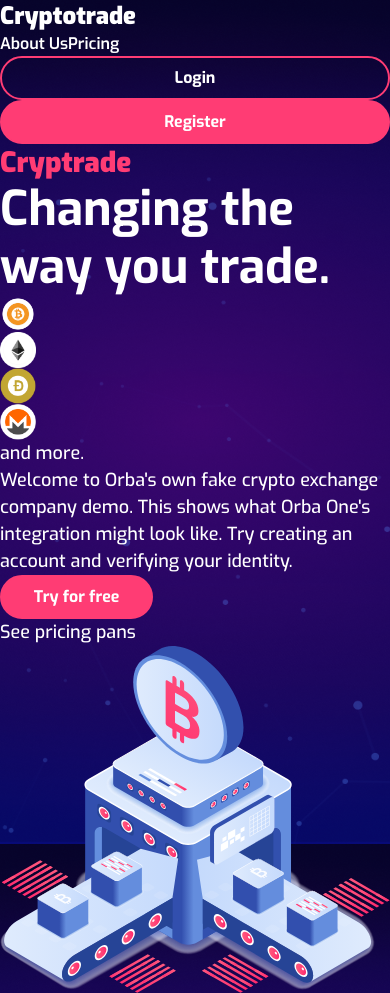
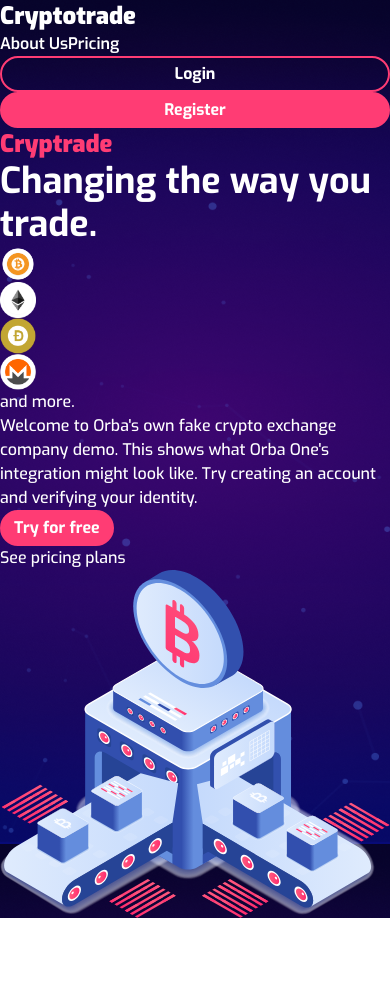
Before and after one commit to orbaone/demo, a Vue app: page / in a window 390 px wide. After the commit the page ends 918 px from the top, so only its background shows below. Built offline with nearby package versions, Linux system fonts and the light colour scheme.

Commit message:
feat, homepage desktop version complete

```diff
--- a/src/assets/css/buttons.css
+++ b/src/assets/css/buttons.css
@@ -6,14 +6,12 @@
   font-size: 16px;
   line-height: 1.5;
   color: #ffffff;
-  padding: 8px 24px;
   @apply flex items-center justify-center;
 }
 
 .btn-primary {
   border: 2px solid #ff3c74;
   @apply flex items-center justify-center;
-  padding: 8px 24px;
   background: #ff3c74;
   border-radius: 100px;
 
@@ -22,3 +20,15 @@
   line-height: 150%;
   color: #ffffff;
 }
+
+.btn-outline,
+.btn-primary {
+  padding: 8px 24px;
+}
+
+@media only screen and (max-width: 768px) {
+  .btn-outline,
+  .btn-primary {
+    padding: 4px 12px;
+  }
+}
--- a/src/modules/home/pages/Home.vue
+++ b/src/modules/home/pages/Home.vue
@@ -1,7 +1,9 @@
 <template>
   <div class="flex flex-col items-center justify-center h-screen">
     <navbar />
-    <div class="flex flex-grow w-full items-center container mx-auto">
+    <div
+      class="flex flex-col sm:flex-row flex-grow w-full items-center container mx-auto"
+    >
       <div class="flex flex-col w-full p-4 sm:w-1/2">
         <p class="small-header">Cryptrade</p>
         <h1 class="main-header mt-4 max-w-md">Changing the way you trade.</h1>
@@ -34,13 +36,15 @@
           and verifying your identity.
         </p>
         <div class="flex items-center">
-          <button class="btn-primary" style="width: 153px">Try for free</button>
-          <router-link to="/" class="para font-bold ml-8"
-            >See pricing pans</router-link
+          <button class="btn-primary" style="max-width: 153px">
+            Try for free
+          </button>
+          <router-link to="/" class="para font-bold ml-2 md:ml-8"
+            >See pricing plans</router-link
           >
         </div>
       </div>
-      <div class="hidden sm:block sm:w-1/2">
+      <div class="hidden sm:block sm:w-1/2 mb-5 md:mb-0 md:max-w-none max-w-md">
         <img src="@/assets/images/main-illustration.svg" alt="Crytpo Machine" />
       </div>
     </div>
@@ -105,4 +109,19 @@ export default {
 .crypto-coin {
   height: 36px;
 }
+@media only screen and (max-width: 768px) {
+  .main-header {
+    font-size: 36px;
+    line-height: 120%;
+  }
+
+  .small-header {
+    font-size: 24px;
+    line-height: 32px;
+  }
+  .para {
+    font-size: 16px;
+    line-height: 150%;
+  }
+}
 </style>
```
